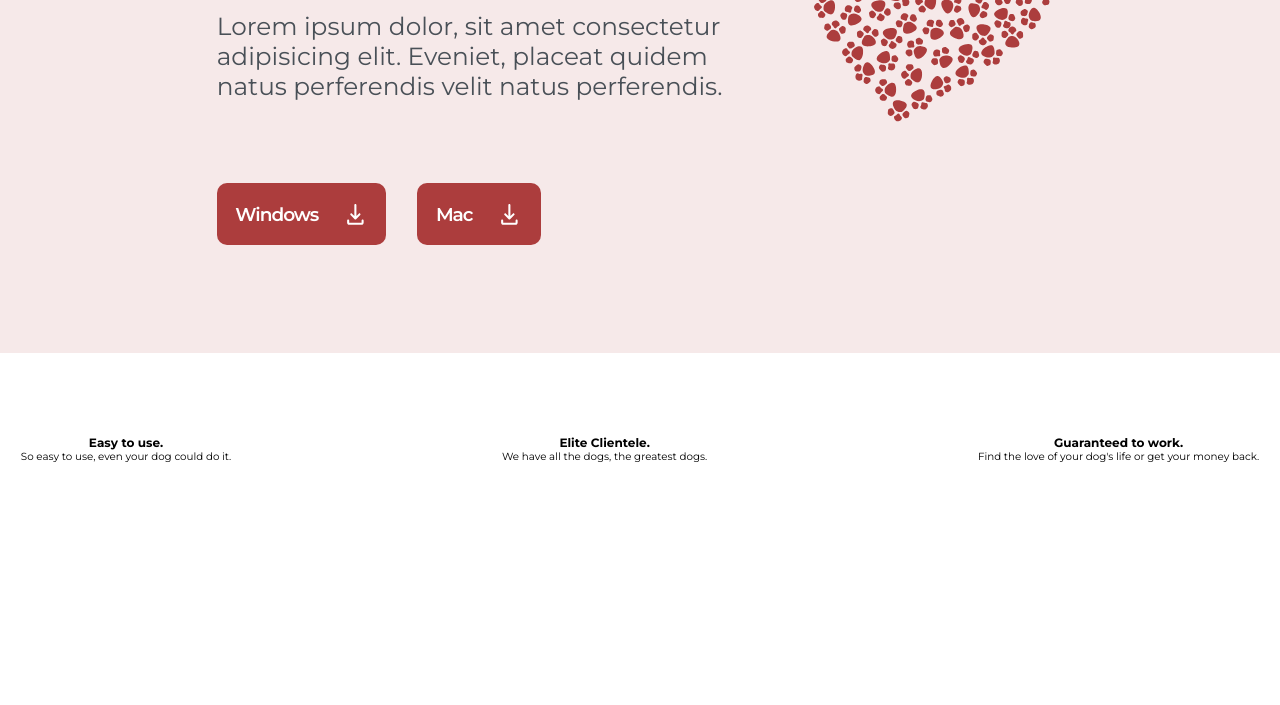
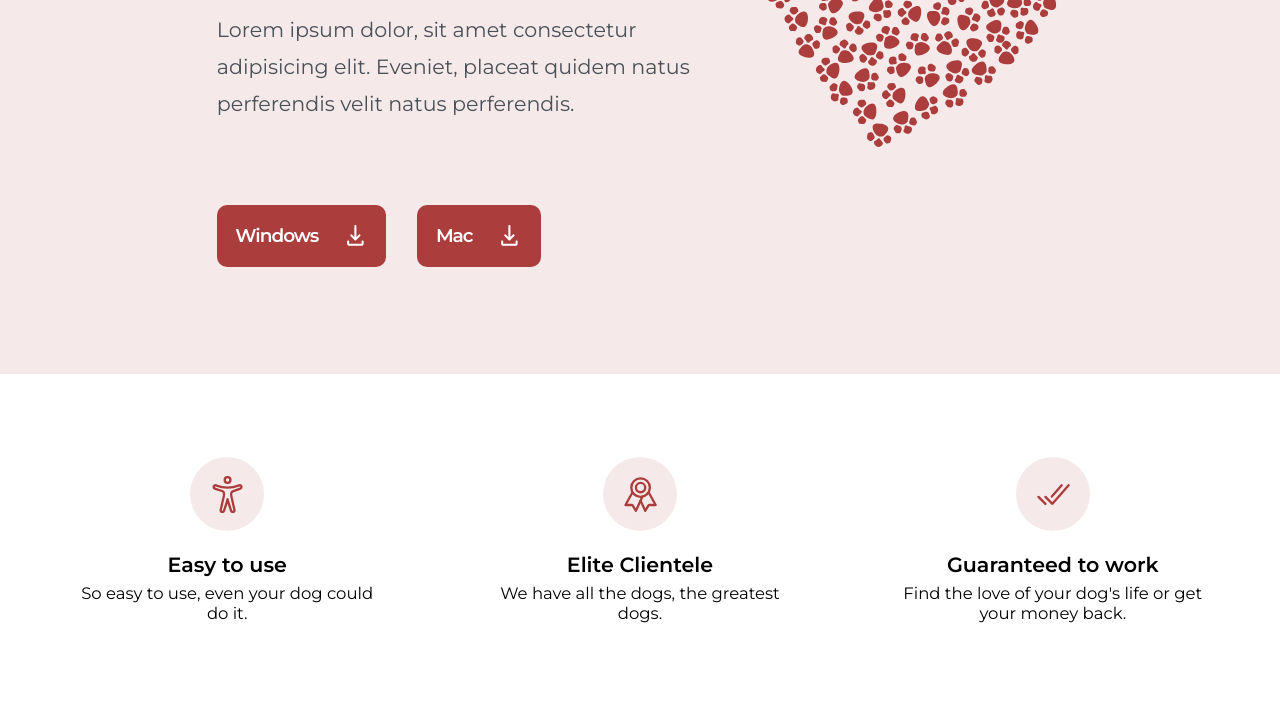
Before and after one commit to sos321/Tindog, a plain HTML site: page index.html in a window 1280 px wide. Shown: the part 367-1072 px from the top of the page. Before the commit the page ends 913 px from the top, so only its background shows below. Drawn offline with nearby package versions, Linux system fonts and the light colour scheme.

Commit message:
Create Features section

```diff
--- a/css/style.css
+++ b/css/style.css
@@ -119,7 +119,8 @@ header {
 
 .hero-text {
     margin-top: 3rem;
-    font-size: 2.4rem;
+    font-size: 2rem;
+    line-height: 1.8;
     color: var(--medium-grey-color);
 }
 
@@ -175,13 +176,44 @@ header {
 
 /* ------------------------------- Functions Section ------------------------------- */
 
-.functions {
-    display: flex;
-    justify-content: space-between;
+.features {
+    display: grid;
+    grid-template-columns: repeat(3, 1fr);
+    align-items: center;
+    justify-items: center;
 }
 
-.function {
+.feature-icon {
+    width: 3.6rem;
+    height: 3.6rem;
+
+    margin-bottom: 2rem;
+
+    color: var(--dark-main-color);
+
+    background-color: var(--main-color);
+    border-radius: 50%;
+
+    padding: 1.8rem;
+}
+
+.feature {
     display: flex;
     flex-direction: column;
     align-items: center;
+
+    width: 75%;
+
+    text-align: center;
 }
+
+.feature-title {
+    font-size: 2rem;
+    font-weight: 600;
+
+    margin-bottom: 0.6rem;
+}
+
+.feature-text {
+    font-size: 1.6rem;
+}
--- a/index.html
+++ b/index.html
@@ -990,25 +990,34 @@
                 </div>
             </section>
 
-            <section class="functions container">
-                <div class="function">
-                    <!-- SVG -->
-                    <h3 class="function-title">Easy to use.</h3>
-                    <p class="function-text">
+            <section class="features container">
+                <div class="feature">
+                    <ion-icon
+                        class="feature-icon"
+                        name="accessibility-outline"
+                    ></ion-icon>
+                    <h3 class="feature-title">Easy to use</h3>
+                    <p class="feature-text">
                         So easy to use, even your dog could do it.
                     </p>
                 </div>
-                <div class="function">
-                    <!-- SVG -->
-                    <h3 class="function-title">Elite Clientele.</h3>
-                    <p class="function-text">
+                <div class="feature center">
+                    <ion-icon
+                        class="feature-icon"
+                        name="ribbon-outline"
+                    ></ion-icon>
+                    <h3 class="feature-title">Elite Clientele</h3>
+                    <p class="feature-text">
                         We have all the dogs, the greatest dogs.
                     </p>
                 </div>
-                <div class="function">
-                    <!-- SVG -->
-                    <h3 class="function-title">Guaranteed to work.</h3>
-                    <p class="function-text">
+                <div class="feature">
+                    <ion-icon
+                        class="feature-icon"
+                        name="checkmark-done-outline"
+                    ></ion-icon>
+                    <h3 class="feature-title">Guaranteed to work</h3>
+                    <p class="feature-text">
                         Find the love of your dog's life or get your money back.
                     </p>
                 </div>
```
